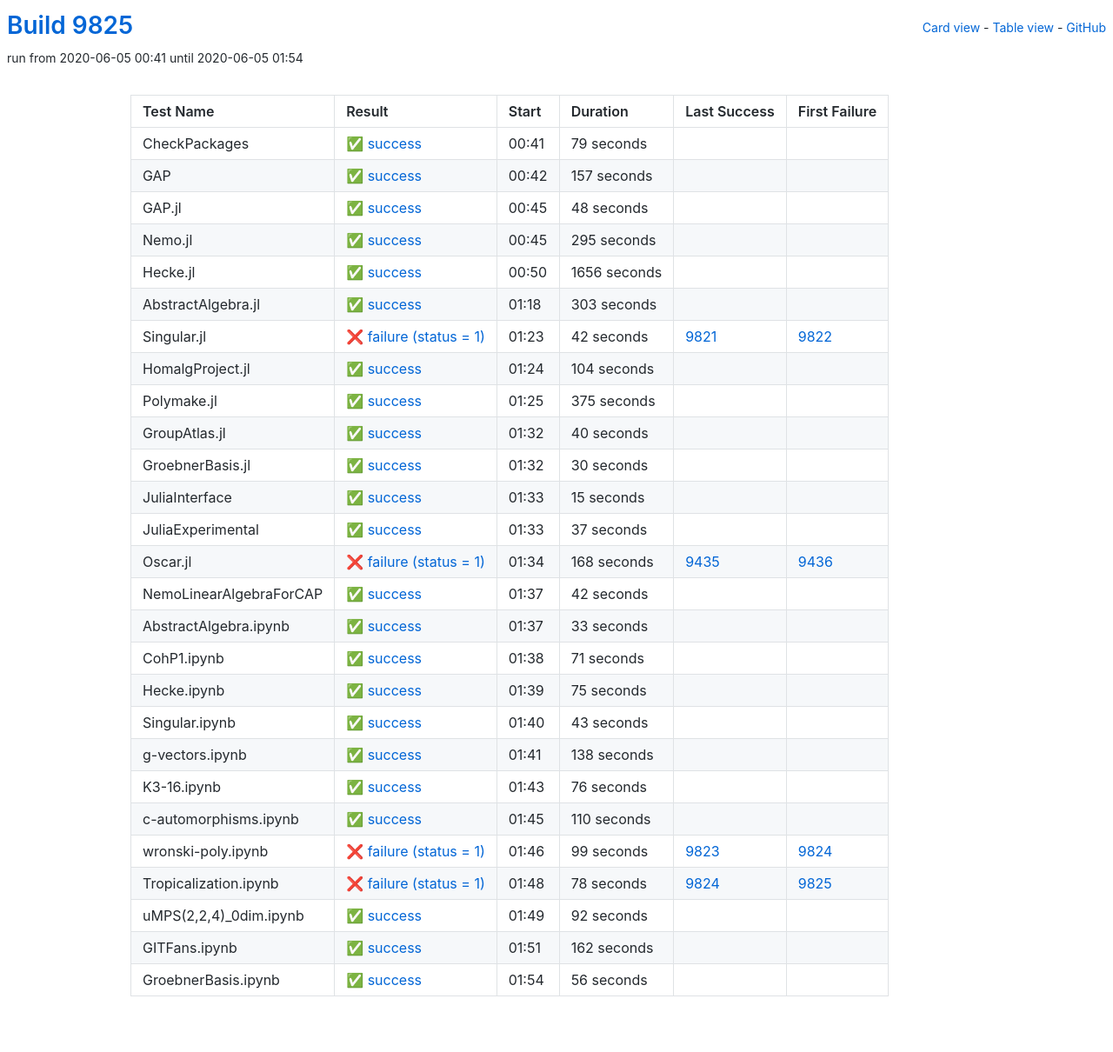
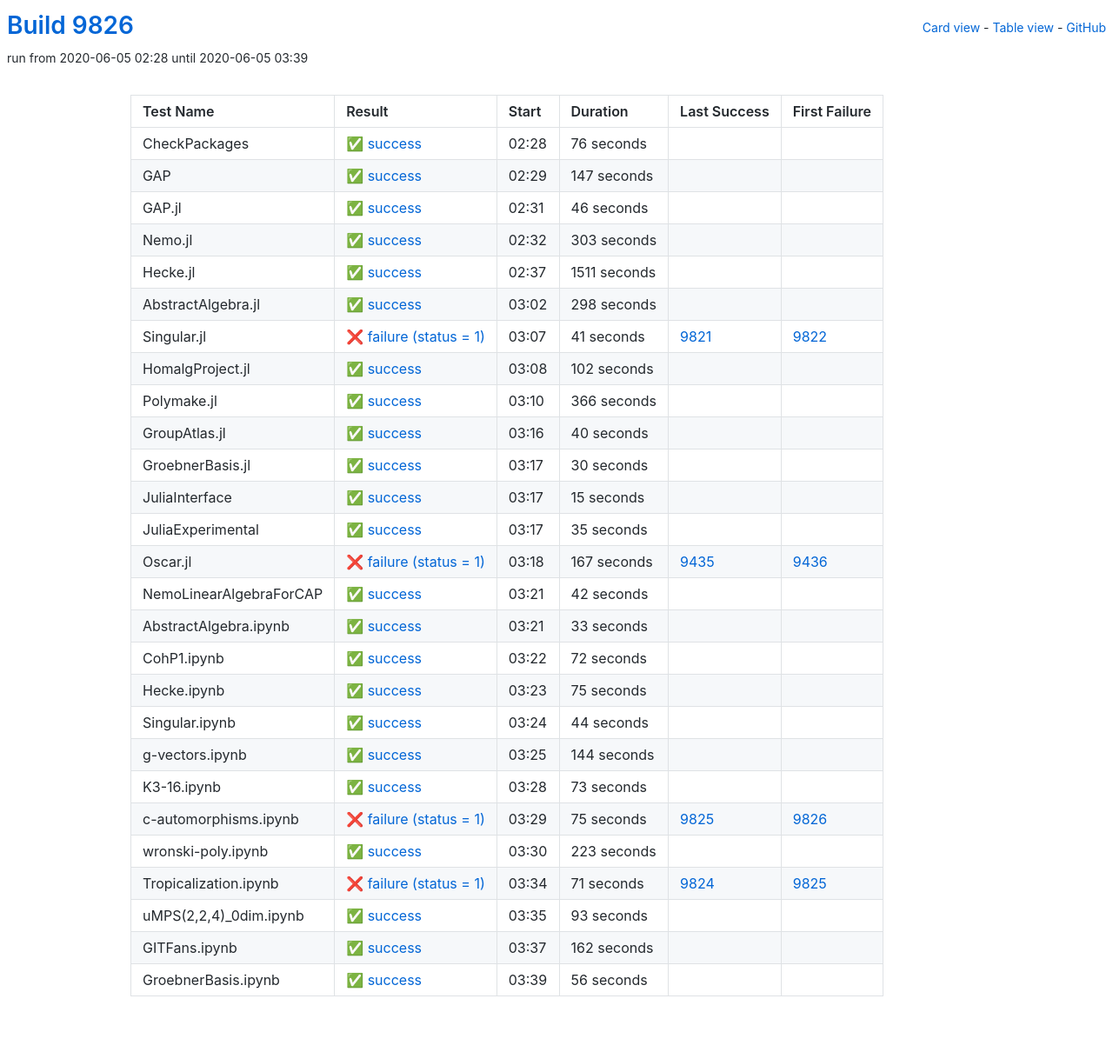
Before and after one commit to oscar-system/oscar-ci-status, a Jekyll site: the page built from table.html, in a window 1280 px wide. Shown: the whole page at 87% size. Built offline with Jekyll 4.4.1, drawn with Linux system fonts in a browser that asks for light colours.

Commit message:
Build 9826

```diff
--- a/_data/ci.yml
+++ b/_data/ci.yml
@@ -1,113 +1,113 @@
-build: 9825
-build_url: https://oscarci.mathematik.uni-kl.de/job/oscar/9825/
+build: 9826
+build_url: https://oscarci.mathematik.uni-kl.de/job/oscar/9826/
 job: oscar
 tests:
-- duration: 79
+- duration: 76
   exitcode: 0
   first_failure: false
   first_failure_url: null
   id: checkpackages
   last_success: false
   last_success_url: null
-  log: https://oscarci.mathematik.uni-kl.de/job/oscar/9825/artifact/logs/build-9825/CheckPackages.log
+  log: https://oscarci.mathematik.uni-kl.de/job/oscar/9826/artifact/logs/build-9826/CheckPackages.log
   name: CheckPackages
-  start: 2020-06-05 00:41
+  start: 2020-06-05 02:28
   status: success
   success: true
-- duration: 157
+- duration: 147
   exitcode: 0
   first_failure: false
   first_failure_url: null
   id: gap
   last_success: false
   last_success_url: null
-  log: https://oscarci.mathematik.uni-kl.de/job/oscar/9825/artifact/logs/build-9825/GAP.log
+  log: https://oscarci.mathematik.uni-kl.de/job/oscar/9826/artifact/logs/build-9826/GAP.log
   name: GAP
-  start: 2020-06-05 00:42
+  start: 2020-06-05 02:29
   status: success
   success: true
-- duration: 48
+- duration: 46
   exitcode: 0
   first_failure: false
   first_failure_url: null
   id: gap-jl
   last_success: false
   last_success_url: null
-  log: https://oscarci.mathematik.uni-kl.de/job/oscar/9825/artifact/logs/build-9825/GAP.jl.log
+  log: https://oscarci.mathematik.uni-kl.de/job/oscar/9826/artifact/logs/build-9826/GAP.jl.log
   name: GAP.jl
-  start: 2020-06-05 00:45
+  start: 2020-06-05 02:31
   status: success
   success: true
-- duration: 295
+- duration: 303
   exitcode: 0
   first_failure: false
   first_failure_url: null
   id: nemo-jl
   last_success: false
   last_success_url: null
-  log: https://oscarci.mathematik.uni-kl.de/job/oscar/9825/artifact/logs/build-9825/Nemo.jl.log
+  log: https://oscarci.mathematik.uni-kl.de/job/oscar/9826/artifact/logs/build-9826/Nemo.jl.log
   name: Nemo.jl
-  start: 2020-06-05 00:45
+  start: 2020-06-05 02:32
   status: success
   success: true
-- duration: 1656
+- duration: 1511
   exitcode: 0
   first_failure: false
   first_failure_url: null
   id: hecke-jl
   last_success: false
   last_success_url: null
-  log: https://oscarci.mathematik.uni-kl.de/job/oscar/9825/artifact/logs/build-9825/Hecke.jl.log
+  log: https://oscarci.mathematik.uni-kl.de/job/oscar/9826/artifact/logs/build-9826/Hecke.jl.log
   name: Hecke.jl
-  start: 2020-06-05 00:50
+  start: 2020-06-05 02:37
   status: success
   success: true
-- duration: 303
+- duration: 298
   exitcode: 0
   first_failure: false
   first_failure_url: null
   id: abstractalgebra-jl
   last_success: false
   last_success_url: null
-  log: https://oscarci.mathematik.uni-kl.de/job/oscar/9825/artifact/logs/build-9825/AbstractAlgebra.jl.log
+  log: https://oscarci.mathematik.uni-kl.de/job/oscar/9826/artifact/logs/build-9826/AbstractAlgebra.jl.log
   name: AbstractAlgebra.jl
-  start: 2020-06-05 01:18
+  start: 2020-06-05 03:02
   status: success
   success: true
-- duration: 42
+- duration: 41
   exitcode: 1
   first_failure: 9822
   first_failure_url: https://oscarci.mathematik.uni-kl.de/job/oscar/9822/
   id: singular-jl
   last_success: 9821
   last_success_url: https://oscarci.mathematik.uni-kl.de/job/oscar/9821/
-  log: https://oscarci.mathematik.uni-kl.de/job/oscar/9825/artifact/logs/build-9825/Singular.jl.log
+  log: https://oscarci.mathematik.uni-kl.de/job/oscar/9826/artifact/logs/build-9826/Singular.jl.log
   name: Singular.jl
-  start: 2020-06-05 01:23
+  start: 2020-06-05 03:07
   status: failure
   success: false
-- duration: 104
+- duration: 102
   exitcode: 0
   first_failure: false
   first_failure_url: null
   id: homalgproject-jl
   last_success: false
   last_success_url: null
-  log: https://oscarci.mathematik.uni-kl.de/job/oscar/9825/artifact/logs/build-9825/HomalgProject.jl.log
+  log: https://oscarci.mathematik.uni-kl.de/job/oscar/9826/artifact/logs/build-9826/HomalgProject.jl.log
   name: HomalgProject.jl
-  start: 2020-06-05 01:24
+  start: 2020-06-05 03:08
   status: success
   success: true
-- duration: 375
+- duration: 366
   exitcode: 0
   first_failure: false
   first_failure_url: null
   id: polymake-jl
   last_success: false
   last_success_url: null
-  log: https://oscarci.mathematik.uni-kl.de/job/oscar/9825/artifact/logs/build-9825/Polymake.jl.log
+  log: https://oscarci.mathematik.uni-kl.de/job/oscar/9826/artifact/logs/build-9826/Polymake.jl.log
   name: Polymake.jl
-  start: 2020-06-05 01:25
+  start: 2020-06-05 03:10
   status: success
   success: true
 - duration: 40
@@ -117,9 +117,9 @@
   id: groupatlas-jl
   last_success: false
   last_success_url: null
-  log: https://oscarci.mathematik.uni-kl.de/job/oscar/9825/artifact/logs/build-9825/GroupAtlas.jl.log
+  log: https://oscarci.mathematik.uni-kl.de/job/oscar/9826/artifact/logs/build-9826/GroupAtlas.jl.log
   name: GroupAtlas.jl
-  start: 2020-06-05 01:32
+  start: 2020-06-05 03:16
   status: success
   success: true
 - duration: 30
@@ -129,9 +129,9 @@
   id: groebnerbasis-jl
   last_success: false
   last_success_url: null
-  log: https://oscarci.mathematik.uni-kl.de/job/oscar/9825/artifact/logs/build-9825/GroebnerBasis.jl.log
+  log: https://oscarci.mathematik.uni-kl.de/job/oscar/9826/artifact/logs/build-9826/GroebnerBasis.jl.log
   name: GroebnerBasis.jl
-  start: 2020-06-05 01:32
+  start: 2020-06-05 03:17
   status: success
   success: true
 - duration: 15
@@ -141,33 +141,33 @@
   id: juliainterface
   last_success: false
   last_success_url: null
-  log: https://oscarci.mathematik.uni-kl.de/job/oscar/9825/artifact/logs/build-9825/JuliaInterface.log
+  log: https://oscarci.mathematik.uni-kl.de/job/oscar/9826/artifact/logs/build-9826/JuliaInterface.log
   name: JuliaInterface
-  start: 2020-06-05 01:33
+  start: 2020-06-05 03:17
   status: success
   success: true
-- duration: 37
+- duration: 35
   exitcode: 0
   first_failure: false
   first_failure_url: null
   id: juliaexperimental
   last_success: false
   last_success_url: null
-  log: https://oscarci.mathematik.uni-kl.de/job/oscar/9825/artifact/logs/build-9825/JuliaExperimental.log
+  log: https://oscarci.mathematik.uni-kl.de/job/oscar/9826/artifact/logs/build-9826/JuliaExperimental.log
   name: JuliaExperimental
-  start: 2020-06-05 01:33
+  start: 2020-06-05 03:17
   status: success
   success: true
-- duration: 168
+- duration: 167
   exitcode: 1
   first_failure: 9436
   first_failure_url: https://oscarci.mathematik.uni-kl.de/job/oscar/9436/
   id: oscar-jl
   last_success: 9435
   last_success_url: https://oscarci.mathematik.uni-kl.de/job/oscar/9435/
-  log: https://oscarci.mathematik.uni-kl.de/job/oscar/9825/artifact/logs/build-9825/Oscar.jl.log
+  log: https://oscarci.mathematik.uni-kl.de/job/oscar/9826/artifact/logs/build-9826/Oscar.jl.log
   name: Oscar.jl
-  start: 2020-06-05 01:34
+  start: 2020-06-05 03:18
   status: failure
   success: false
 - duration: 42
@@ -177,9 +177,9 @@
   id: nemolinearalgebraforcap
   last_success: false
   last_success_url: null
-  log: https://oscarci.mathematik.uni-kl.de/job/oscar/9825/artifact/logs/build-9825/NemoLinearAlgebraForCAP.log
+  log: https://oscarci.mathematik.uni-kl.de/job/oscar/9826/artifact/logs/build-9826/NemoLinearAlgebraForCAP.log
   name: NemoLinearAlgebraForCAP
-  start: 2020-06-05 01:37
+  start: 2020-06-05 03:21
   status: success
   success: true
 - duration: 33
@@ -189,21 +189,21 @@
   id: abstractalgebra-ipynb
   last_success: false
   last_success_url: null
-  log: https://oscarci.mathematik.uni-kl.de/job/oscar/9825/artifact/logs/build-9825/AbstractAlgebra.ipynb.log
+  log: https://oscarci.mathematik.uni-kl.de/job/oscar/9826/artifact/logs/build-9826/AbstractAlgebra.ipynb.log
   name: AbstractAlgebra.ipynb
-  start: 2020-06-05 01:37
+  start: 2020-06-05 03:21
   status: success
   success: true
-- duration: 71
+- duration: 72
   exitcode: 0
   first_failure: false
   first_failure_url: null
   id: cohp1-ipynb
   last_success: false
   last_success_url: null
-  log: https://oscarci.mathematik.uni-kl.de/job/oscar/9825/artifact/logs/build-9825/CohP1.ipynb.log
+  log: https://oscarci.mathematik.uni-kl.de/job/oscar/9826/artifact/logs/build-9826/CohP1.ipynb.log
   name: CohP1.ipynb
-  start: 2020-06-05 01:38
+  start: 2020-06-05 03:22
   status: success
   success: true
 - duration: 75
@@ -213,93 +213,93 @@
   id: hecke-ipynb
   last_success: false
   last_success_url: null
-  log: https://oscarci.mathematik.uni-kl.de/job/oscar/9825/artifact/logs/build-9825/Hecke.ipynb.log
+  log: https://oscarci.mathematik.uni-kl.de/job/oscar/9826/artifact/logs/build-9826/Hecke.ipynb.log
   name: Hecke.ipynb
-  start: 2020-06-05 01:39
+  start: 2020-06-05 03:23
   status: success
   success: true
-- duration: 43
+- duration: 44
   exitcode: 0
   first_failure: false
   first_failure_url: null
   id: singular-ipynb
   last_success: false
   last_success_url: null
-  log: https://oscarci.mathematik.uni-kl.de/job/oscar/9825/artifact/logs/build-9825/Singular.ipynb.log
+  log: https://oscarci.mathematik.uni-kl.de/job/oscar/9826/artifact/logs/build-9826/Singular.ipynb.log
   name: Singular.ipynb
-  start: 2020-06-05 01:40
+  start: 2020-06-05 03:24
   status: success
   success: true
-- duration: 138
+- duration: 144
   exitcode: 0
   first_failure: false
   first_failure_url: null
   id: g-vectors-ipynb
   last_success: false
   last_success_url: null
-  log: https://oscarci.mathematik.uni-kl.de/job/oscar/9825/artifact/logs/build-9825/g-vectors.ipynb.log
+  log: https://oscarci.mathematik.uni-kl.de/job/oscar/9826/artifact/logs/build-9826/g-vectors.ipynb.log
   name: g-vectors.ipynb
-  start: 2020-06-05 01:41
+  start: 2020-06-05 03:25
   status: success
   success: true
-- duration: 76
+- duration: 73
   exitcode: 0
   first_failure: false
   first_failure_url: null
   id: k3-16-ipynb
   last_success: false
   last_success_url: null
-  log: https://oscarci.mathematik.uni-kl.de/job/oscar/9825/artifact/logs/build-9825/K3-16.ipynb.log
+  log: https://oscarci.mathematik.uni-kl.de/job/oscar/9826/artifact/logs/build-9826/K3-16.ipynb.log
   name: K3-16.ipynb
-  start: 2020-06-05 01:43
+  start: 2020-06-05 03:28
   status: success
   success: true
-- duration: 110
+- duration: 75
+  exitcode: 1
+  first_failure: 9826
+  first_failure_url: https://oscarci.mathematik.uni-kl.de/job/oscar/9826/
+  id: c-automorphisms-ipynb
+  last_success: 9825
+  last_success_url: https://oscarci.mathematik.uni-kl.de/job/oscar/9825/
+  log: https://oscarci.mathematik.uni-kl.de/job/oscar/9826/artifact/logs/build-9826/c-automorphisms.ipynb.log
+  name: c-automorphisms.ipynb
+  start: 2020-06-05 03:29
+  status: failure
+  success: false
+- duration: 223
   exitcode: 0
   first_failure: false
   first_failure_url: null
-  id: c-automorphisms-ipynb
+  id: wronski-poly-ipynb
   last_success: false
   last_success_url: null
-  log: https://oscarci.mathematik.uni-kl.de/job/oscar/9825/artifact/logs/build-9825/c-automorphisms.ipynb.log
-  name: c-automorphisms.ipynb
-  start: 2020-06-05 01:45
+  log: https://oscarci.mathematik.uni-kl.de/job/oscar/9826/artifact/logs/build-9826/wronski-poly.ipynb.log
+  name: wronski-poly.ipynb
+  start: 2020-06-05 03:30
   status: success
   success: true
-- duration: 99
-  exitcode: 1
-  first_failure: 9824
-  first_failure_url: https://oscarci.mathematik.uni-kl.de/job/oscar/9824/
-  id: wronski-poly-ipynb
-  last_success: 9823
-  last_success_url: https://oscarci.mathematik.uni-kl.de/job/oscar/9823/
-  log: https://oscarci.mathematik.uni-kl.de/job/oscar/9825/artifact/logs/build-9825/wronski-poly.ipynb.log
-  name: wronski-poly.ipynb
-  start: 2020-06-05 01:46
-  status: failure
-  success: false
-- duration: 78
+- duration: 71
   exitcode: 1
   first_failure: 9825
   first_failure_url: https://oscarci.mathematik.uni-kl.de/job/oscar/9825/
   id: tropicalization-ipynb
   last_success: 9824
   last_success_url: https://oscarci.mathematik.uni-kl.de/job/oscar/9824/
-  log: https://oscarci.mathematik.uni-kl.de/job/oscar/9825/artifact/logs/build-9825/Tropicalization.ipynb.log
+  log: https://oscarci.mathematik.uni-kl.de/job/oscar/9826/artifact/logs/build-9826/Tropicalization.ipynb.log
   name: Tropicalization.ipynb
-  start: 2020-06-05 01:48
+  start: 2020-06-05 03:34
   status: failure
   success: false
-- duration: 92
+- duration: 93
   exitcode: 0
   first_failure: false
   first_failure_url: null
   id: umps-2-2-4-0dim-ipynb
   last_success: false
   last_success_url: null
-  log: https://oscarci.mathematik.uni-kl.de/job/oscar/9825/artifact/logs/build-9825/uMPS-2-2-4-_0dim.ipynb.log
+  log: https://oscarci.mathematik.uni-kl.de/job/oscar/9826/artifact/logs/build-9826/uMPS-2-2-4-_0dim.ipynb.log
   name: uMPS(2,2,4)_0dim.ipynb
-  start: 2020-06-05 01:49
+  start: 2020-06-05 03:35
   status: success
   success: true
 - duration: 162
@@ -309,9 +309,9 @@
   id: gitfans-ipynb
   last_success: false
   last_success_url: null
-  log: https://oscarci.mathematik.uni-kl.de/job/oscar/9825/artifact/logs/build-9825/GITFans.ipynb.log
+  log: https://oscarci.mathematik.uni-kl.de/job/oscar/9826/artifact/logs/build-9826/GITFans.ipynb.log
   name: GITFans.ipynb
-  start: 2020-06-05 01:51
+  start: 2020-06-05 03:37
   status: success
   success: true
 - duration: 56
@@ -321,8 +321,8 @@
   id: groebnerbasis-ipynb
   last_success: false
   last_success_url: null
-  log: https://oscarci.mathematik.uni-kl.de/job/oscar/9825/artifact/logs/build-9825/GroebnerBasis.ipynb.log
+  log: https://oscarci.mathematik.uni-kl.de/job/oscar/9826/artifact/logs/build-9826/GroebnerBasis.ipynb.log
   name: GroebnerBasis.ipynb
-  start: 2020-06-05 01:54
+  start: 2020-06-05 03:39
   status: success
   success: true
```
Also changed, not shown: README.md.
